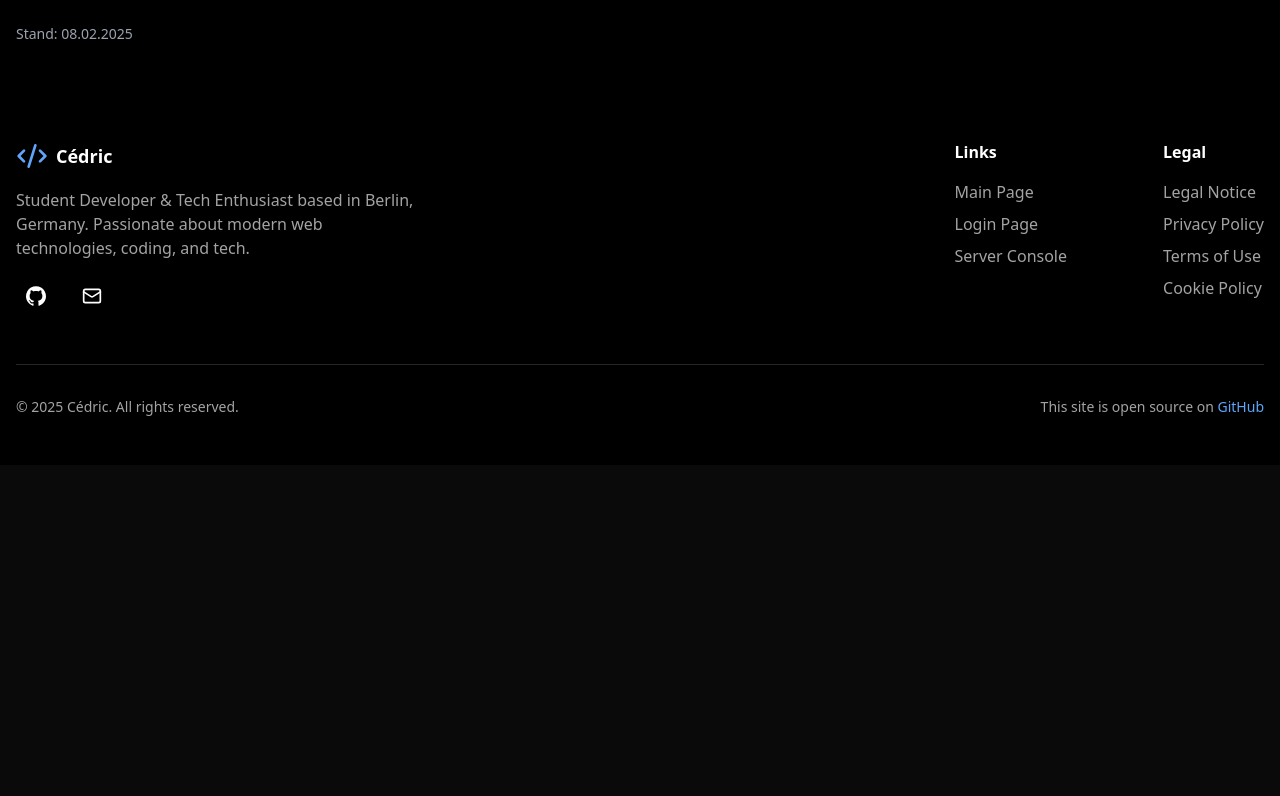
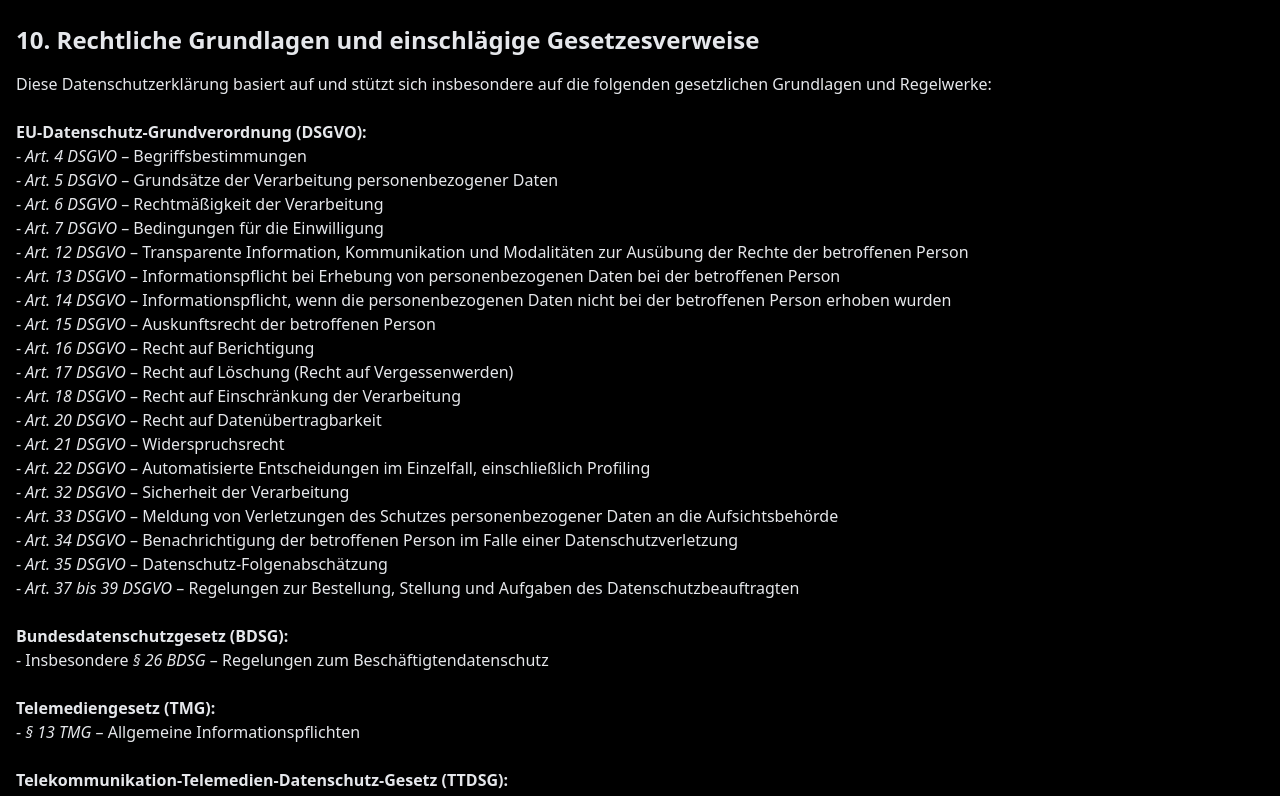
Before and after one commit to Zzackllack/Datenschutzerklaerung, a React (Vite) app: page / in a window 1280 px wide. Shown: the part 3680-4476 px from the top of the page. Before the commit the page ends 4145 px from the top, so only its background shows below. Built offline with nearby package versions, Linux system fonts and the light colour scheme.

Commit message:
Implement accessibility improvements in Policy component

```diff
--- a/src/components/Policy.tsx
+++ b/src/components/Policy.tsx
@@ -5,12 +5,13 @@ const Policy: React.FC = () => {
         <section id="policy-details" className="container mx-auto px-4 py-12 text-gray-200">
             <h1 className="text-4xl font-bold mb-6">Datenschutzerklärung</h1>
             <p className="mb-4">
-                Diese Datenschutzerklärung informiert in umfassender und detaillierter Weise über Art, Umfang und Zweck der Erhebung, Verarbeitung und Nutzung personenbezogener Daten im Rahmen der Bereitstellung und Nutzung sämtlicher Webseiten, die unter der Second-Level-Domain <strong>zacklack.de</strong> betrieben werden. Die nachfolgenden Bestimmungen sind in der gebotenen Formulierung verfasst, um den Anforderungen der geltenden Datenschutz-Grundverordnung (DSGVO) sowie weiterer einschlägiger datenschutzrechtlicher Bestimmungen in ihrer Gänze zu genügen.
+                Diese Datenschutzerklärung informiert in umfassender und detaillierter Weise über Art, Umfang und Zweck der Erhebung, Verarbeitung und Nutzung personenbezogener Daten im Rahmen der Bereitstellung und Nutzung sämtlicher Webseiten, die unter der Second-Level-Domain{" "}
+                <strong>zacklack.de</strong> betrieben werden. Die nachfolgenden Bestimmungen sind in der gebotenen Formulierung verfasst, um den Anforderungen der geltenden Datenschutz-Grundverordnung (DSGVO) sowie weiterer einschlägiger datenschutzrechtlicher Bestimmungen in ihrer Gesamtheit zu genügen.
             </p>
 
             <h2 className="text-2xl font-semibold mt-8 mb-4">1. Allgemeine Hinweise und Pflichtinformationen</h2>
             <p className="mb-4">
-                Personenbezogene Daten im Sinne dieser Erklärung sind alle Informationen, welche sich auf eine identifizierte oder identifizierbare natürliche Person beziehen – hierzu zählen insbesondere Name, Anschrift, E-Mail-Adresse, Telefonnummer, IP-Adresse sowie sämtliche weitere Daten, die unter Berücksichtigung der Umstände der Verarbeitung einer Identifizierung der betroffenen Person ermöglichen.
+                Personenbezogene Daten im Sinne dieser Erklärung sind alle Informationen, welche sich auf eine identifizierte oder identifizierbare natürliche Person beziehen – hierzu zählen insbesondere Name, Anschrift, E-Mail-Adresse, Telefonnummer, IP-Adresse sowie sämtliche weitere Daten, die unter Berücksichtigung der Umstände der Verarbeitung eine Identifizierung der betroffenen Person ermöglichen.
                 <br /><br />
                 <strong>Verantwortlicher im Sinne der DSGVO:</strong>
                 <br />
@@ -18,11 +19,15 @@ const Policy: React.FC = () => {
                 <br />
                 [Ihre Anschrift]
                 <br />
-                E-Mail: <a href="mailto:[Ihre E-Mail-Adresse]" className="text-blue-400 underline">[Ihre E-Mail-Adresse]</a>
+                E-Mail:{" "}
+                <a href="mailto:[Ihre E-Mail-Adresse]" className="text-blue-400 underline">
+                    [Ihre E-Mail-Adresse]
+                </a>
                 <br />
                 Telefon: [Ihre Telefonnummer]
                 <br /><br />
-                Diese Datenschutzerklärung gilt für sämtliche Datenverarbeitungen im Zusammenhang mit der Nutzung unserer Webangebote unter der Domain <strong>zacklack.de</strong>.
+                Diese Datenschutzerklärung gilt für sämtliche Datenverarbeitungen im Zusammenhang mit der Nutzung unserer Webangebote unter der Domain{" "}
+                <strong>zacklack.de</strong>.
             </p>
 
             <h2 className="text-2xl font-semibold mt-8 mb-4">2. Erfassung und Speicherung personenbezogener Daten</h2>
@@ -51,10 +56,15 @@ const Policy: React.FC = () => {
             <p className="mb-4">
                 Zur Optimierung der Auslieferung unserer Inhalte sowie zur Absicherung unserer Webpräsenz greifen wir auf die Dienste des Anbieters Cloudflare zurück. Cloudflare fungiert als Content Delivery Network (CDN) und stellt darüber hinaus verschiedene Sicherheitsfunktionen bereit, um etwaigen Cyberangriffen, DDoS-Attacken und sonstigen unberechtigten Zugriffen effektiv entgegenzuwirken.
                 <br /><br />
-                Im Rahmen der Inanspruchnahme der Cloudflare-Dienste werden technische Daten, namentlich Ihre IP-Adresse, Zugriffszeiten sowie spezifische Informationen zu Ihrem Endgerät, an Server von Cloudflare übermittelt und dort verarbeitet. Diese Datenübertragung erfolgt auch unter Zuhilfenahme von SSL/TLS-Verschlüsselung und erfolgt auf Grundlage berechtigter Interessen im Sinne des Art. 6 Abs. 1 lit. f DSGVO. Eine Übermittlung in Drittstaaten, insbesondere in die Vereinigten Staaten, erfolgt unter Einhaltung vertraglicher Garantien, die ein adäquates Datenschutzniveau sicherstellen.
+                Im Rahmen der Inanspruchnahme der Cloudflare-Dienste werden technische Daten, namentlich Ihre IP-Adresse, Zugriffszeiten sowie spezifische Informationen zu Ihrem Endgerät, an Server von Cloudflare übermittelt und dort verarbeitet. Diese Datenübertragung erfolgt unter Zuhilfenahme von SSL/TLS-Verschlüsselung und basiert auf berechtigten Interessen im Sinne von Art. 6 Abs. 1 lit. f DSGVO. Eine Übermittlung in Drittstaaten, insbesondere in die Vereinigten Staaten, erfolgt unter Einhaltung vertraglicher Garantien, die ein adäquates Datenschutzniveau sicherstellen.
                 <br /><br />
                 Weitere Einzelheiten entnehmen Sie bitte der Datenschutzerklärung von Cloudflare unter:{" "}
-                <a href="https://www.cloudflare.com/privacypolicy/" target="_blank" rel="noopener noreferrer" className="text-blue-400 underline">
+                <a
+                    href="https://www.cloudflare.com/privacypolicy/"
+                    target="_blank"
+                    rel="noopener noreferrer"
+                    className="text-blue-400 underline"
+                >
                     https://www.cloudflare.com/privacypolicy/
                 </a>.
             </p>
@@ -64,17 +74,27 @@ const Policy: React.FC = () => {
                 Zur Erfassung und Auswertung anonymisierter Nutzungsstatistiken unserer Webseiten kommt das Analyse-Tool Umami zum Einsatz. Dieses Werkzeug erhebt ausschließlich aggregierte und anonymisierte Daten, um die Performance sowie die Benutzerfreundlichkeit unserer Webangebote zu optimieren. Eine Identifizierung einzelner Nutzer erfolgt hierbei nicht, da sämtliche erhobenen Daten in anonymisierter Form verarbeitet werden.
                 <br /><br />
                 Die Datenverarbeitung mittels Umami erfolgt unter strikter Beachtung der datenschutzrechtlichen Vorschriften und dient ausschließlich der internen statistischen Auswertung. Weitere Informationen zur Funktionsweise und zu datenschutzrechtlichen Aspekten von Umami finden Sie unter:{" "}
-                <a href="https://umami.is/" target="_blank" rel="noopener noreferrer" className="text-blue-400 underline">
+                <a
+                    href="https://umami.is/"
+                    target="_blank"
+                    rel="noopener noreferrer"
+                    className="text-blue-400 underline"
+                >
                     https://umami.is/
                 </a>.
             </p>
 
             <h2 className="text-2xl font-semibold mt-8 mb-4">6. Einbindung von Google Fonts</h2>
             <p className="mb-4">
-                Zur einheitlichen Darstellung typografischer Elemente wird auf unserer Webseite der Dienst Google Fonts verwendet. Hierbei werden Schriftarten von den Servern der Google Inc. geladen. Durch diese Einbindung werden technische Daten wie Ihre IP-Adresse und andere für die Darstellung notwendige Informationen an Google übermittelt. Diese Datenübertragung erfolgt ausschließlich zur Sicherstellung einer konsistenten und ansprechenden visuellen Darstellung unserer Inhalte.
+                Zur einheitlichen Darstellung typografischer Elemente wird auf unserer Webseite der Dienst Google Fonts verwendet. Hierbei werden Schriftarten von den Servern der Google Inc. geladen. Durch diese Einbindung werden technische Daten wie Ihre IP-Adresse und weitere für die Darstellung notwendige Informationen an Google übermittelt. Diese Datenübertragung erfolgt ausschließlich zur Sicherstellung einer konsistenten und ansprechenden visuellen Darstellung unserer Inhalte.
                 <br /><br />
-                Die Nutzung von Google Fonts basiert auf der Grundlage berechtigter Interessen, ohne dass eine weitergehende Profilerstellung stattfindet. Es besteht kein Vertrag zur Auftragsverarbeitung mit Google. Weitere Informationen hierzu finden Sie in der Datenschutzerklärung von Google unter:{" "}
-                <a href="https://policies.google.com/privacy" target="_blank" rel="noopener noreferrer" className="text-blue-400 underline">
+                Die Nutzung von Google Fonts basiert auf der Grundlage berechtigter Interessen, ohne dass eine weitergehende Profilerstellung erfolgt. Es besteht kein Vertrag zur Auftragsverarbeitung mit Google. Weitere Informationen entnehmen Sie bitte der Datenschutzerklärung von Google unter:{" "}
+                <a
+                    href="https://policies.google.com/privacy"
+                    target="_blank"
+                    rel="noopener noreferrer"
+                    className="text-blue-400 underline"
+                >
                     https://policies.google.com/privacy
                 </a>.
             </p>
@@ -84,7 +104,12 @@ const Policy: React.FC = () => {
                 Die Google Search Console wird eingesetzt, um die Auffindbarkeit und Leistung unserer Webseiten in den organischen Suchergebnissen zu überwachen und zu analysieren. Im Rahmen der Nutzung werden technische Daten wie Zugriffszeiten, Seitenaufrufe sowie etwaige Fehlermeldungen erfasst. Die Verarbeitung dieser Daten erfolgt auf Grundlage berechtigter Interessen im Sinne des Art. 6 Abs. 1 lit. f DSGVO.
                 <br /><br />
                 Eine Zusammenführung der erhobenen Daten mit anderen personenbezogenen Informationen findet nicht statt. Weitere detaillierte Informationen entnehmen Sie bitte der Datenschutzerklärung von Google unter:{" "}
-                <a href="https://policies.google.com/privacy" target="_blank" rel="noopener noreferrer" className="text-blue-400 underline">
+                <a
+                    href="https://policies.google.com/privacy"
+                    target="_blank"
+                    rel="noopener noreferrer"
+                    className="text-blue-400 underline"
+                >
                     https://policies.google.com/privacy
                 </a>.
             </p>
@@ -94,7 +119,12 @@ const Policy: React.FC = () => {
                 Zur umfassenden statistischen Analyse der Nutzung unserer Webseiten wird Google Analytics, ein Dienst der Google Inc., eingesetzt. Hierbei werden durch den Einsatz von Cookies Daten über Ihr Nutzungsverhalten, wie z. B. besuchte Seiten, Verweildauer und Herkunft der Nutzer, erfasst. Die Erhebung und Verarbeitung dieser Daten erfolgt auf Grundlage berechtigter Interessen im Sinne des Art. 6 Abs. 1 lit. f DSGVO. Soweit technisch möglich, wird eine Anonymisierung der IP-Adresse vorgenommen.
                 <br /><br />
                 Es findet keine Zusammenführung der über Google Analytics erhobenen Daten mit anderen personenbezogenen Daten statt, sofern nicht eine ausdrückliche Einwilligung Ihrerseits vorliegt. Weitergehende Informationen entnehmen Sie bitte der Datenschutzerklärung von Google unter:{" "}
-                <a href="https://policies.google.com/privacy" target="_blank" rel="noopener noreferrer" className="text-blue-400 underline">
+                <a
+                    href="https://policies.google.com/privacy"
+                    target="_blank"
+                    rel="noopener noreferrer"
+                    className="text-blue-400 underline"
+                >
                     https://policies.google.com/privacy
                 </a>.
             </p>
@@ -110,6 +140,67 @@ const Policy: React.FC = () => {
                 Es wird ausdrücklich darauf hingewiesen, dass die operative Verwaltung der Hostinginfrastruktur als integraler Bestandteil eines ganzheitlichen IT-Betriebskonzepts zu verstehen ist, welches alle relevanten Prozesse und Kontrollmechanismen umfasst, die der Erfüllung der datenschutzrechtlichen Verpflichtungen dienen. Alle Maßnahmen und Verfahren erfolgen vorbeugend und werden kontinuierlich optimiert, um einen reibungslosen sowie datenschutzkonformen Betrieb unserer Webangebote sicherzustellen.
             </p>
 
+            <h2 className="text-2xl font-semibold mt-8 mb-4">10. Rechtliche Grundlagen und einschlägige Gesetzesverweise</h2>
+            <p className="mb-4">
+                Diese Datenschutzerklärung basiert auf und stützt sich insbesondere auf die folgenden gesetzlichen Grundlagen und Regelwerke:
+                <br /><br />
+                <strong>EU-Datenschutz-Grundverordnung (DSGVO):</strong>
+                <br />
+                - <em>Art. 4 DSGVO</em> – Begriffsbestimmungen
+                <br />
+                - <em>Art. 5 DSGVO</em> – Grundsätze der Verarbeitung personenbezogener Daten
+                <br />
+                - <em>Art. 6 DSGVO</em> – Rechtmäßigkeit der Verarbeitung
+                <br />
+                - <em>Art. 7 DSGVO</em> – Bedingungen für die Einwilligung
+                <br />
+                - <em>Art. 12 DSGVO</em> – Transparente Information, Kommunikation und Modalitäten zur Ausübung der Rechte der betroffenen Person
+                <br />
+                - <em>Art. 13 DSGVO</em> – Informationspflicht bei Erhebung von personenbezogenen Daten bei der betroffenen Person
+                <br />
+                - <em>Art. 14 DSGVO</em> – Informationspflicht, wenn die personenbezogenen Daten nicht bei der betroffenen Person erhoben wurden
+                <br />
+                - <em>Art. 15 DSGVO</em> – Auskunftsrecht der betroffenen Person
+                <br />
+                - <em>Art. 16 DSGVO</em> – Recht auf Berichtigung
+                <br />
+                - <em>Art. 17 DSGVO</em> – Recht auf Löschung (Recht auf Vergessenwerden)
+                <br />
+                - <em>Art. 18 DSGVO</em> – Recht auf Einschränkung der Verarbeitung
+                <br />
+                - <em>Art. 20 DSGVO</em> – Recht auf Datenübertragbarkeit
+                <br />
+                - <em>Art. 21 DSGVO</em> – Widerspruchsrecht
+                <br />
+                - <em>Art. 22 DSGVO</em> – Automatisierte Entscheidungen im Einzelfall, einschließlich Profiling
+                <br />
+                - <em>Art. 32 DSGVO</em> – Sicherheit der Verarbeitung
+                <br />
+                - <em>Art. 33 DSGVO</em> – Meldung von Verletzungen des Schutzes personenbezogener Daten an die Aufsichtsbehörde
+                <br />
+                - <em>Art. 34 DSGVO</em> – Benachrichtigung der betroffenen Person im Falle einer Datenschutzverletzung
+                <br />
+                - <em>Art. 35 DSGVO</em> – Datenschutz-Folgenabschätzung
+                <br />
+                - <em>Art. 37 bis 39 DSGVO</em> – Regelungen zur Bestellung, Stellung und Aufgaben des Datenschutzbeauftragten
+                <br /><br />
+                <strong>Bundesdatenschutzgesetz (BDSG):</strong>
+                <br />
+                - Insbesondere <em>§ 26 BDSG</em> – Regelungen zum Beschäftigtendatenschutz
+                <br /><br />
+                <strong>Telemediengesetz (TMG):</strong>
+                <br />
+                - <em>§ 13 TMG</em> – Allgemeine Informationspflichten
+                <br /><br />
+                <strong>Telekommunikation-Telemedien-Datenschutz-Gesetz (TTDSG):</strong>
+                <br />
+                - Enthält ergänzende Regelungen zum Datenschutz in den Bereichen Telekommunikation und Telemedien
+                <br /><br />
+                <strong>ePrivacy-Richtlinie (2002/58/EG) und zukünftig die ePrivacy-Verordnung:</strong>
+                <br />
+                - Ergänzende Bestimmungen zum Schutz der Vertraulichkeit der elektronischen Kommunikation sowie zum Umgang mit Cookies und ähnlichen Technologien.
+            </p>
+
             <p className="mt-8 text-sm text-gray-400">
                 Stand: 08.02.2025
             </p>
```
